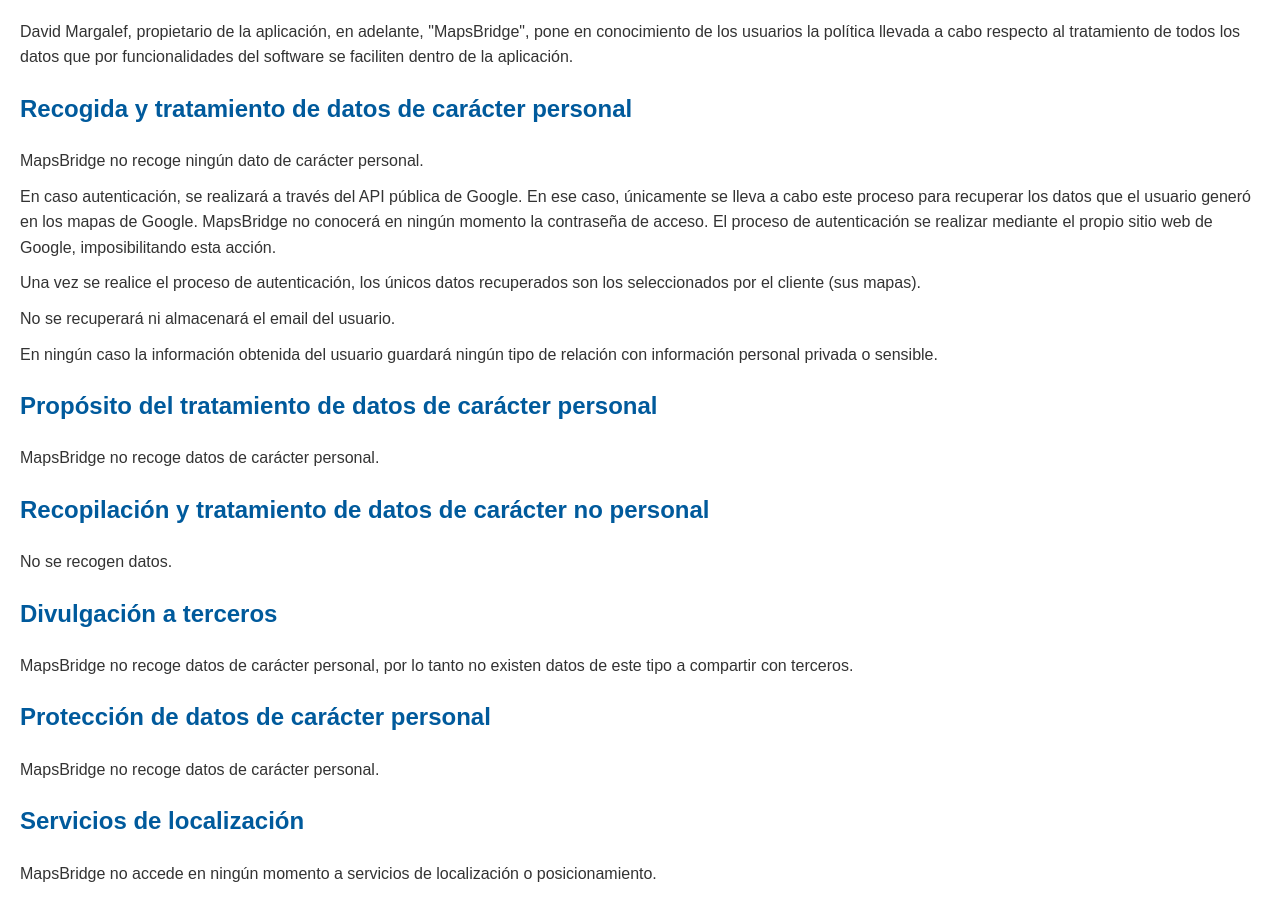
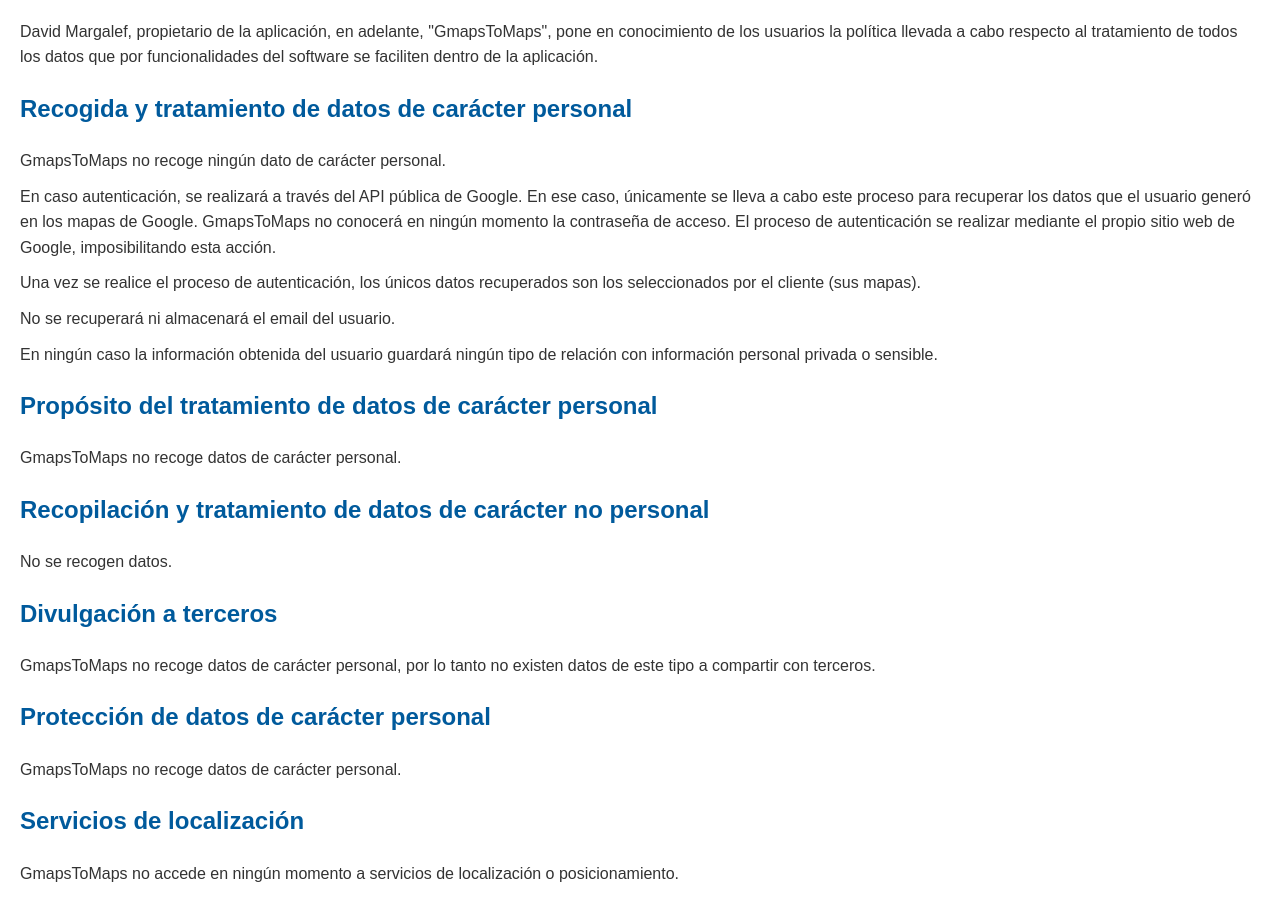
Before and after one commit to DavidWW/privacidad_mapsBridge, a plain HTML site: page index.html in a window 1280 px wide. Shown: the part 74-980 px from the top of the page. Drawn offline with Linux system fonts and the light colour scheme.

Commit message:
Update index.html

```diff
--- a/index.html
+++ b/index.html
@@ -3,7 +3,7 @@
 <head>
     <meta charset="UTF-8">
     <meta name="viewport" content="width=device-width, initial-scale=1.0">
-    <title>Política de Privacidad de MapsBridge</title>
+    <title>Política de Privacidad de GmapsToMaps</title>
     <style>
         body {
             font-family: Arial, sans-serif;
@@ -22,27 +22,28 @@
 </head>
 <body>
     <h1>Política de privacidad</h1>
-    <p>David Margalef, propietario de la aplicación, en adelante, "MapsBridge", pone en conocimiento de los usuarios la política llevada a cabo respecto al tratamiento de todos los datos que por funcionalidades del software se faciliten dentro de la aplicación.</p>
+    <p>David Margalef, propietario de la aplicación, en adelante, "GmapsToMaps", pone en conocimiento de los usuarios la política llevada a cabo respecto al tratamiento de todos los datos que por funcionalidades del software se faciliten dentro de la aplicación.</p>
 
     <h2>Recogida y tratamiento de datos de carácter personal</h2>
-    <p>MapsBridge no recoge ningún dato de carácter personal.</p>
-    <p>En caso autenticación, se realizará a través del API pública de Google. En ese caso, únicamente se lleva a cabo este proceso para recuperar los datos que el usuario generó en los mapas de Google. MapsBridge no conocerá en ningún momento la contraseña de acceso. El proceso de autenticación se realizar mediante el propio sitio web de Google, imposibilitando esta acción.</p>
+    <p>GmapsToMaps no recoge ningún dato de carácter personal.</p>
+    <p>En caso autenticación, se realizará a través del API pública de Google. En ese caso, únicamente se lleva a cabo este proceso para recuperar los datos que el usuario generó en los mapas de Google. GmapsToMaps no conocerá en ningún momento la contraseña de acceso. El proceso de autenticación se realizar mediante el propio sitio web de Google, imposibilitando esta acción.</p>
     <p>Una vez se realice el proceso de autenticación, los únicos datos recuperados son los seleccionados por el cliente (sus mapas).</p>
     <p>No se recuperará ni almacenará el email del usuario.</p>
     <p>En ningún caso la información obtenida del usuario guardará ningún tipo de relación con información personal privada o sensible.</p>
 
     <h2>Propósito del tratamiento de datos de carácter personal</h2>
-    <p>MapsBridge no recoge datos de carácter personal.</p>
+    <p>GmapsToMaps no recoge datos de carácter personal.</p>
 
     <h2>Recopilación y tratamiento de datos de carácter no personal</h2>
     <p>No se recogen datos.</p>
 
     <h2>Divulgación a terceros</h2>
-    <p>MapsBridge no recoge datos de carácter personal, por lo tanto no existen datos de este tipo a compartir con terceros.</p>
+    <p>GmapsToMaps no recoge datos de carácter personal, por lo tanto no existen datos de este tipo a compartir con terceros.</p>
 
     <h2>Protección de datos de carácter personal</h2>
-    <p>MapsBridge no recoge datos de carácter personal.</p>
+    <p>GmapsToMaps no recoge datos de carácter personal.</p>
 
     <h2>Servicios de localización</h2>
-    <p>MapsBridge no accede en ningún momento a servicios de localización o posicionamiento.</p>
+    <p>GmapsToMaps no accede en ningún momento a servicios de localización o posicionamiento.</p>
 </body>
+</html>
```
